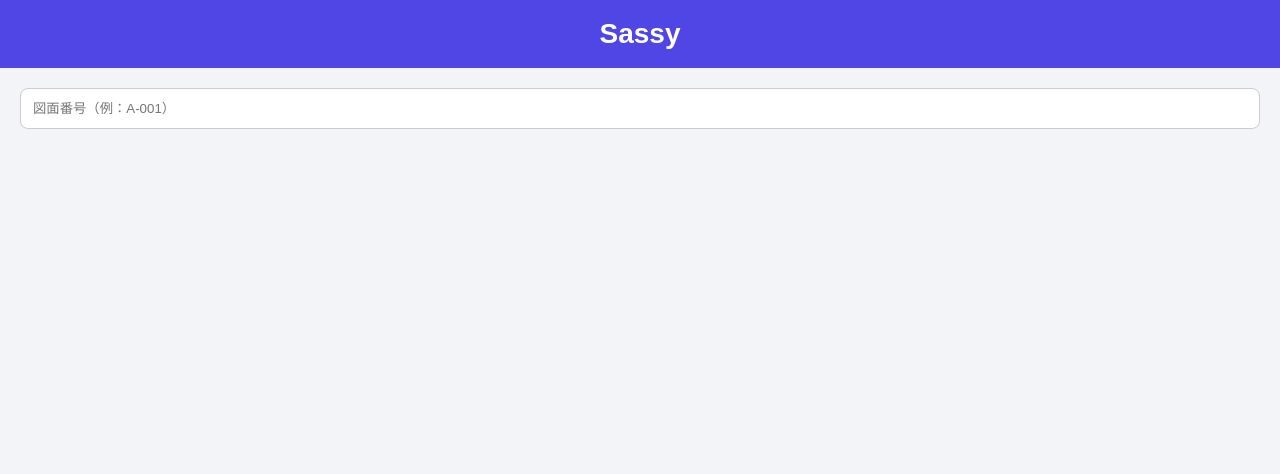
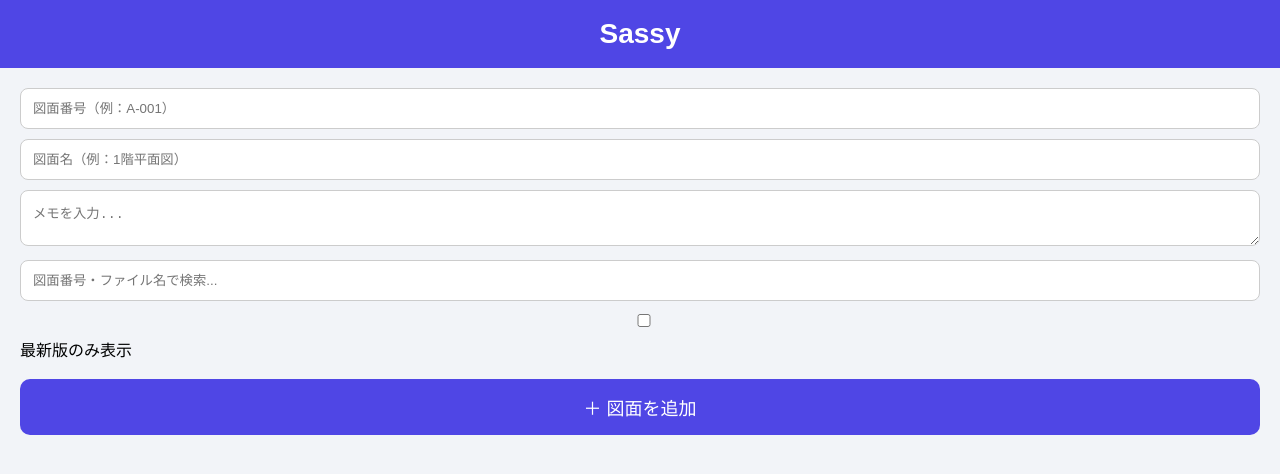
Before and after one commit to kyoitsk334-hue/sassy, a plain HTML site: page index.html in a window 1280 px wide. Drawn offline with Linux system fonts and the light colour scheme; no server answers.

Commit message:
Fix HTML structure and update input elements

```diff
--- a/index.html
+++ b/index.html
@@ -180,4 +180,69 @@
 
 <input
 type="text"
-id="drawingName
+id="drawingName"
+placeholder="図面名（例：1階平面図）"
+>
+
+
+
+<textarea
+id="drawingMemo"
+placeholder="メモを入力..."
+></textarea>
+
+
+
+
+<input
+type="text"
+id="searchInput"
+placeholder="図面番号・ファイル名で検索..."
+>
+
+
+
+<label>
+
+<input
+type="checkbox"
+id="latestOnly"
+>
+
+最新版のみ表示
+
+</label>
+
+
+
+<br><br>
+
+
+
+<button onclick="document.getElementById('fileInput').click()">
+
+＋ 図面を追加
+
+</button>
+
+
+
+<div id="fileList"></div>
+
+
+
+</main>
+
+
+
+<script
+type="module"
+src="script.js">
+</script>
+
+
+
+</body>
+
+
+</html>
```
